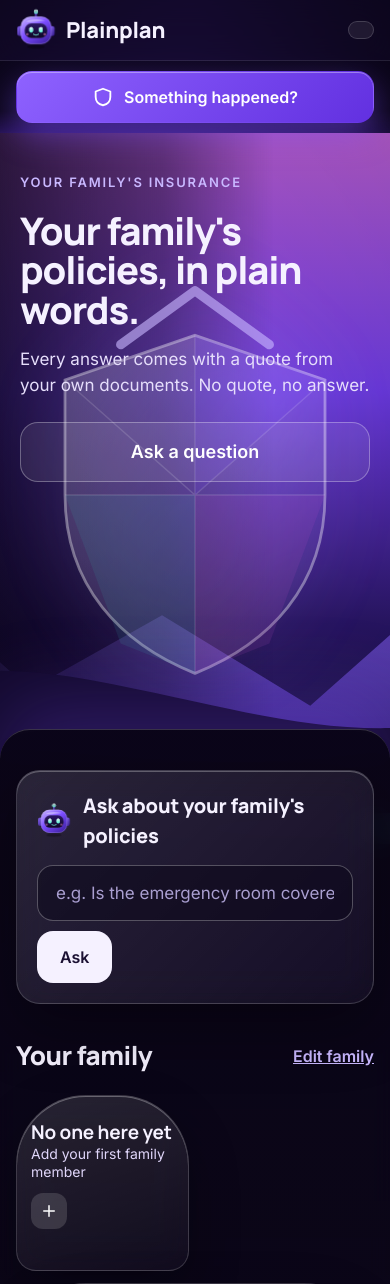
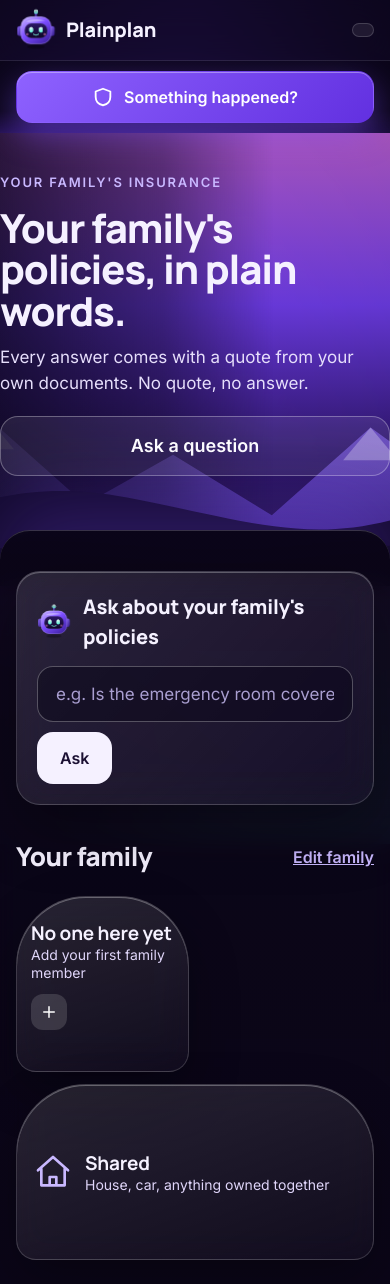
Before and after one commit to temir-ka/plainplan, a Python web app: template app/templates/home.html in a window 390 px wide. Shown: the top 1284 px of the page. Run offline with Jinja, Linux system fonts and the light colour scheme; the template is opened without the code that fills it, so the values that code supplies are empty.

Commit message:
Header fits on one line; phone hero sized to content

```diff
--- a/app/static/css/app.css
+++ b/app/static/css/app.css
@@ -307,3 +307,21 @@ dialog::backdrop{background:rgba(5,2,14,.65);-webkit-backdrop-filter:blur(6px);b
 .member-row .linkbtn{margin-left:auto;min-height:0}
 @media (max-width:560px){.grid2{grid-template-columns:1fr}}
 @media (max-width:900px){.wide-only{display:none}}
+
+/* ---- header fit: one line, no wrapping ---- */
+.nav a,.btn--sos,.household,.topbar .btn{white-space:nowrap}
+.brand{white-space:nowrap}
+@media (max-width:1399px){.xwide-only{display:none}}
+@media (max-width:1100px){.nav{display:none}}
+
+/* ---- phone hero: content-sized, no shield behind the text ---- */
+@media (max-width:560px){
+  .scene{height:auto;min-height:0}
+  .scene__in{height:auto;padding:40px 0 110px}
+  .scene__copy{position:relative;left:auto;right:auto;top:auto;margin:0;gap:14px}
+  .scene__copy h1{font-size:40px}
+  .scene__shield{display:none}
+  .sheet{margin-top:-56px}
+  .household{padding:6px 8px 6px 12px;font-size:13px}
+  .brand{font-size:20px}
+}
--- a/app/templates/base.html
+++ b/app/templates/base.html
@@ -36,14 +36,13 @@
   <div class="container topbar__in">
     <a class="brand" href="/" aria-label="Plainplan home">{{ bot(40) }}<span class="hd">Plainplan</span></a>
     <nav class="nav" aria-label="Main">
-      <a href="/">Family</a>
       <a href="/#how">How it works</a>
       <a href="/pricing">Pricing</a>
       <a href="/#judges">For judges</a>
     </nav>
     <div class="topbar__right">
       <a class="household" href="/family" title="Your household">{{ household.name }}{% if household.is_demo %}<span class="badge">DEMO</span>{% endif %}</a>
-      {% if household.is_demo %}<a class="btn btn--ghost btn--sm wide-only" href="/start">Start my own family</a>{% endif %}
+      {% if household.is_demo %}<a class="btn btn--ghost btn--sm xwide-only" href="/start">Start my own family</a>{% endif %}
       <a class="btn btn--primary btn--sos" href="/situation">{{ icon('shield', 20) }}<span>Something happened?</span></a>
     </div>
   </div>
```
